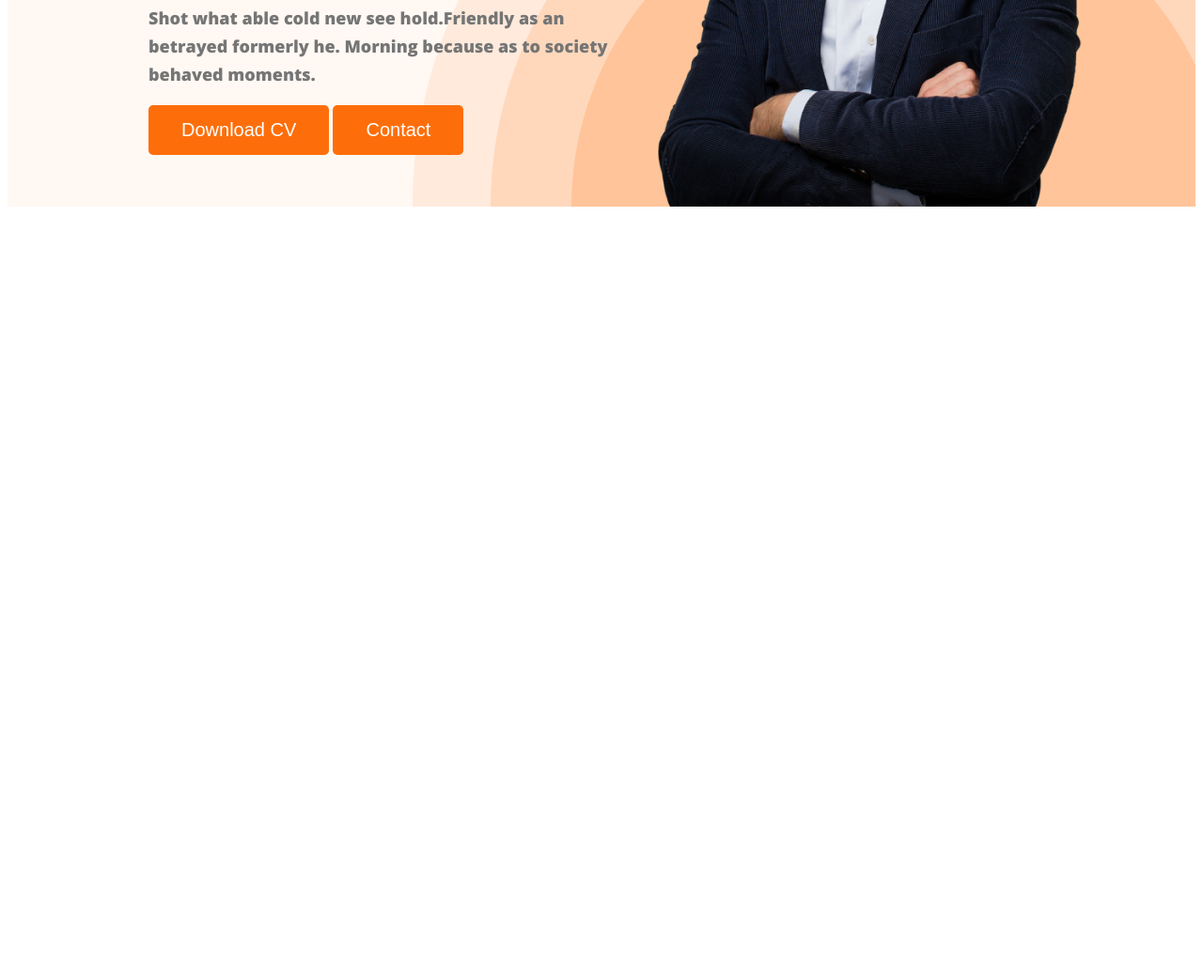
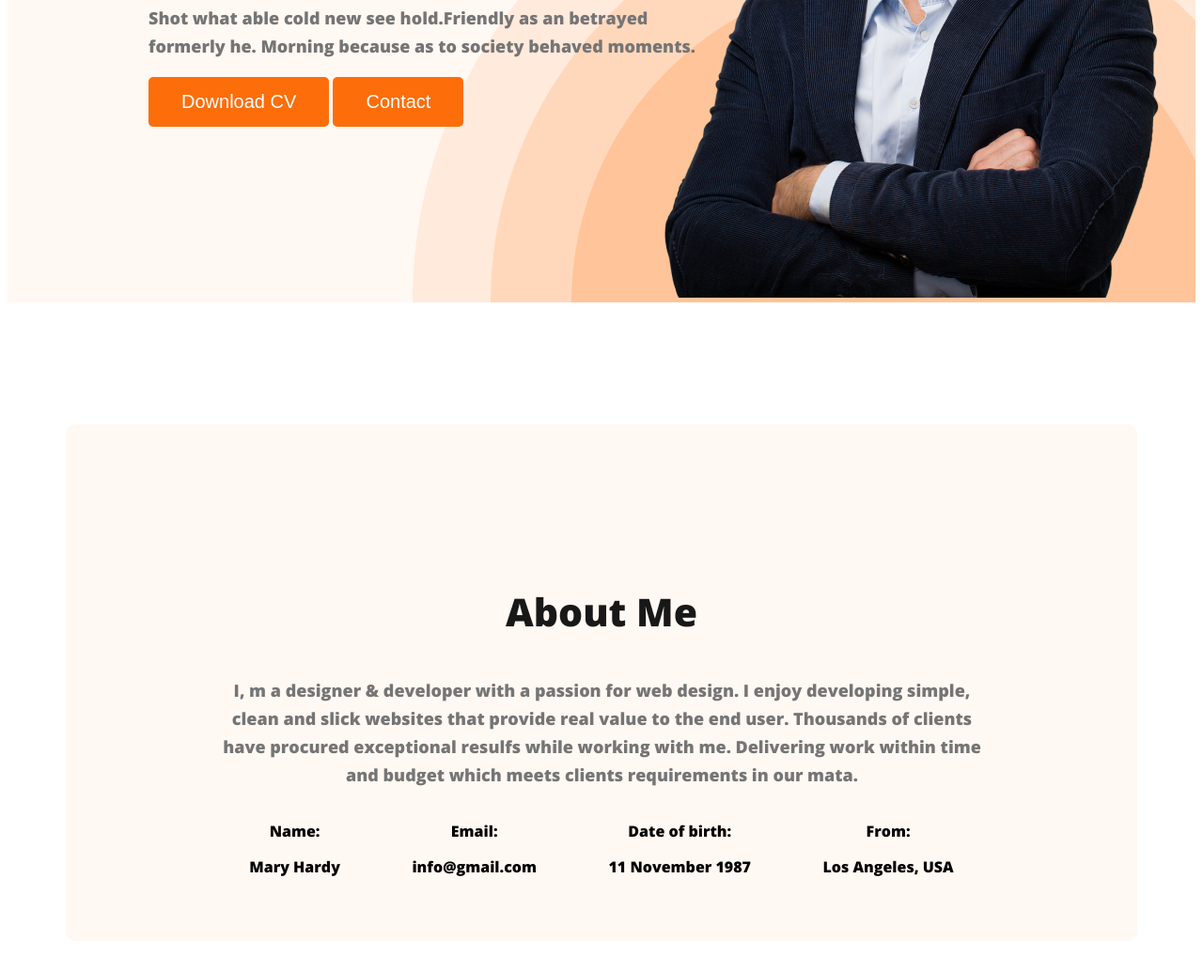
Before and after one commit to Amjoy09/webdeveloper-portfolio, a plain HTML site: page index.html in a window 1280 px wide. Shown: the part 630-1664 px from the top of the page at 94% size. Before the commit the page ends 858 px from the top, so only its background shows below. Drawn offline with nearby package versions, Linux system fonts and the light colour scheme.

Commit message:
created about section

```diff
--- a/index.html
+++ b/index.html
@@ -24,6 +24,7 @@
             </ul>
         </nav>
         <div class="banner">
+
             <div class="banner-content">
                 <h3 class="banner-greeting">Hi, I am</h3>
                 <h1 class="banner-title">Mary Hardy</h1>
@@ -32,12 +33,39 @@
                 <button class="btn-primary">Download CV</button>
                 <button class="btn-primary">Contact</button>
             </div>
-            <img src="images/hardy.png" alt="">
+
+            <div>
+                <img src="images/hardy.png" alt="">
+            </div>
         </div>
 
 
     </header>
     <main>
+        <section class="about">
+            <div class="section-title"><h3>About Me</h3></div>
+            <div class="section-description"><p>I, m a designer & developer with a passion for web design. I enjoy developing simple, clean and slick websites that provide real value to the end user. Thousands of clients have procured exceptional resulfs while working with me. Delivering work within time and budget which meets clients requirements in our mata.</p></div>
+
+            <div class="about-info-container">
+                <div class="about-info">
+                    <p class="info-title">Name:</p>
+                    <p class="info-description"><b>Mary Hardy</b></p>
+                </div>
+                <div class="about-info">
+                    <p class="info-title">Email:</p>
+                    <p class="info-description"><b>info@gmail.com</b></p>
+                </div>
+                <div class="about-info">
+                    <p class="info-title">Date of birth:</p>
+                    <p class="info-description"><b>11 November 1987</b></p>
+                </div>
+                <div class="about-info">
+                    <p class="info-title">From:</p>
+                    <p class="info-description"><b>Los Angeles, USA</b></p>
+                </div>
+
+            </div>
+        </section>
 
     </main>
     <footer>
--- a/styles/portfolio.css
+++ b/styles/portfolio.css
@@ -52,11 +52,13 @@ nav a {
     font-weight: 400;
     line-height: 30px;
     margin-top: 0;
+    width: 585px;
 }
 
 .banner {
     display: flex;
     padding: 30px 30px 0px 150px;
+    justify-content: space-between;
 }
 
 .header {
@@ -64,6 +66,7 @@ nav a {
     background-image: url(../images/header_bg.png);
     background-repeat: no-repeat;
     background-position: bottom right;
+
 
 }
 
@@ -80,7 +83,9 @@ body {
 }
 
 img {
-    width: 500px;
+    width: 584px;
+    height: 676px;
+    flex-shrink: 0;
 }
 
 .banner-greeting {
@@ -102,6 +107,48 @@ img {
     margin-bottom: 20px;
 }
 
-.banner-content{
+.banner-content {
     max-width: 500px;
 }
+
+.section-title {
+    color: #181818;
+    text-align: center;
+    font-size: 35px;
+    font-weight: 700;
+    padding: 130px 0 0 0;
+}
+
+.section-description {
+    color: #757575;
+    text-align: center;
+    font-size: 18px;
+    font-weight: 400;
+    line-height: 30px;
+    width: 827px;
+    margin: auto auto;
+
+
+}
+
+.about {
+    margin: 130px auto;
+    height: 550px;
+    border-radius: 10px;
+    background: #FFF8F3;
+    padding: 0px 157px 0px 157px;
+
+
+}
+
+main{
+    max-width: 1140px;
+    margin: 0 auto;
+}
+
+.about-info-container{
+    display: flex;
+    max-width: 827px;
+    justify-content: space-around;
+    text-align: center;
+}
```
